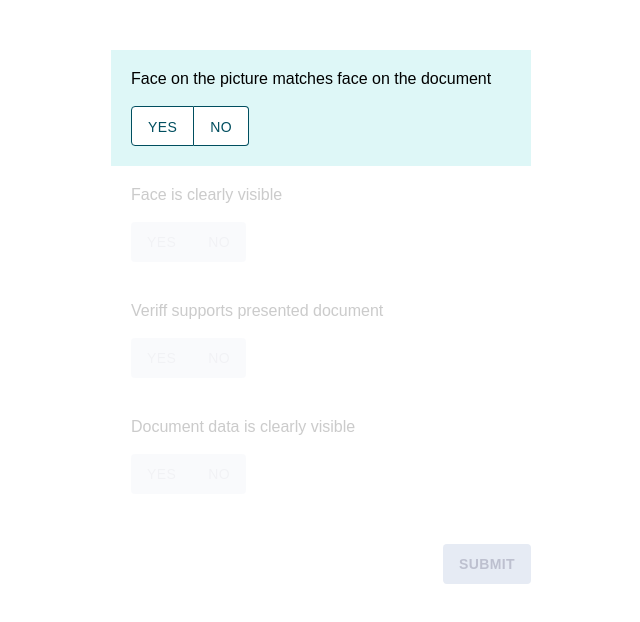
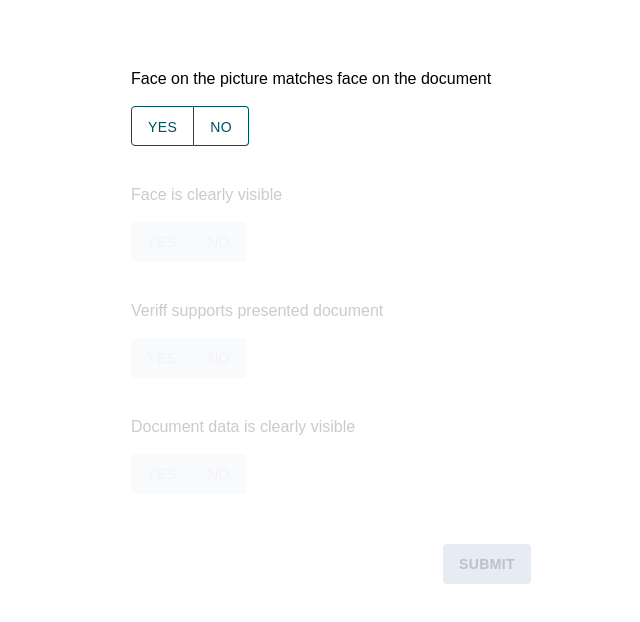
Before and after one commit to rafa-arantes/verification-engine, a React (Vite) app: page / in a window 1280 px wide. Shown: the top 622 px of the page, without its empty margins (319-959 px from the left). Built offline with nearby package versions, Linux system fonts and the light colour scheme.

Commit message:
remove default focus from useKeyboardNavigation

```diff
--- a/src/pages/verification/effects.ts
+++ b/src/pages/verification/effects.ts
@@ -17,10 +17,9 @@ export const useKeyboardNavigation = (
   currentOptions: SelectedOptions,
   setOptions: React.Dispatch<SetStateAction<SelectedOptions>>
 ) => {
-  const [focusedOptionIndex, setFocusedOptionIndex] = useState<number>(0);
-
+  const [focusedOptionIndex, setFocusedOptionIndex] = useState<number | undefined>(undefined);
   const handleKeyNavigation = ({ key }: KeyboardEvent) => {
-    if (!options) return;
+    if (!options || focusedOptionIndex === undefined) return;
 
     const mapKeyToEffect = {
       [ARROW_UP]: () =>
@@ -48,7 +47,7 @@ export const useKeyboardNavigation = (
   useEffect(() => {
     window.addEventListener("keydown", handleKeyNavigation);
     return () => window.removeEventListener("keydown", handleKeyNavigation);
-  }, [options, handleKeyNavigation]);
+  }, [options, handleKeyNavigation, focusedOptionIndex, setFocusedOptionIndex]);
 
   return { focusedOptionIndex, setFocusedOptionIndex };
 };
```
